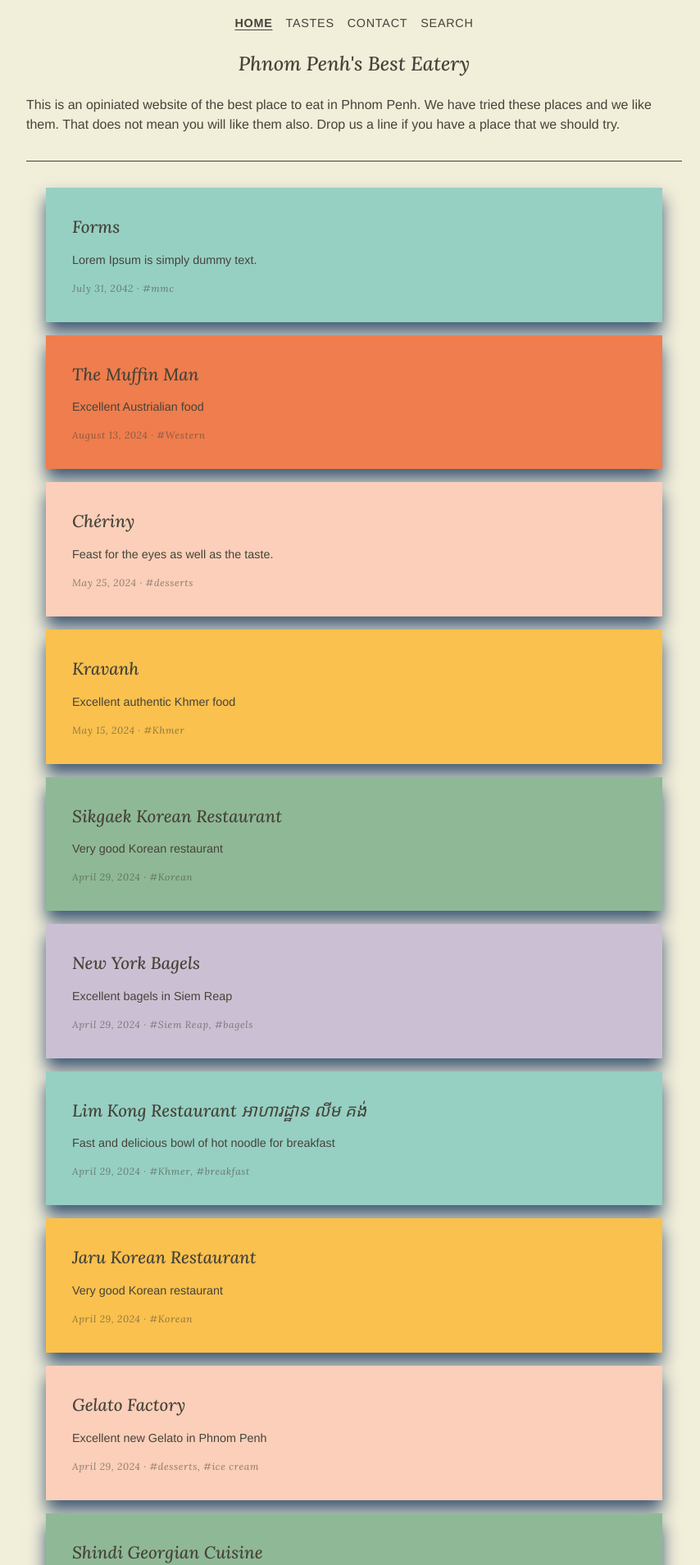
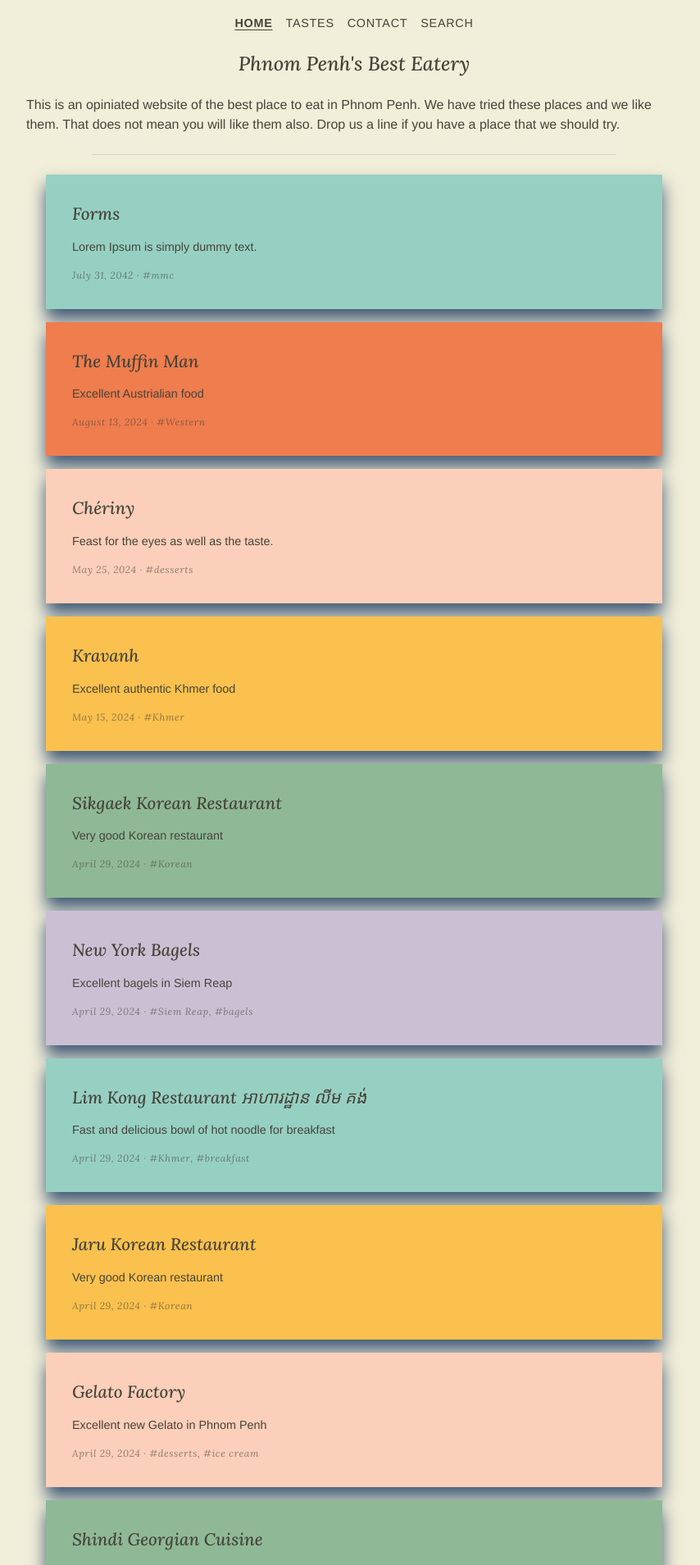
Before and after one commit to yong-lim/eateries, a Jekyll site: the page built from index.html, in a window 1280 px wide. Shown: the top 1909 px of the page at 82% size, without its empty margins (208-1062 px from the left). Built offline with Jekyll 4.4.1, drawn with Linux system fonts in a browser that asks for light colours.

Commit message:
Change the line color and make it shorter

```diff
--- a/_sass/_type.scss
+++ b/_sass/_type.scss
@@ -42,9 +42,11 @@ blockquote {
 hr {
   height: 1.5px;
   border: none;
-  margin: 2rem 0;
+  margin-top: 1.5rem;
+  margin-bottom: 1.5rem;
+  width: 80%;
   /* background-color:#e7e9ee; */
-  background-color:#46433A;
+  background-color: lightgrey;
 }
 
 dl {
```
